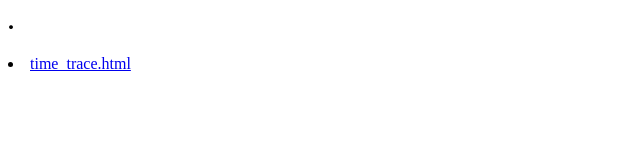
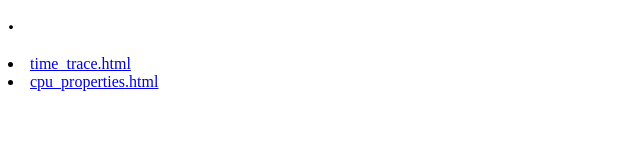
Before and after one commit to mfvalin/time-trace, a plain HTML site: page docs/index.html in a window 1280 px wide. Shown: the whole page, without its empty margins (0-640 px from the left). Drawn offline with Linux system fonts and the light colour scheme.

Commit message:
updated index

```diff
--- a/docs/index.html
+++ b/docs/index.html
@@ -4,6 +4,7 @@
 <h2>.</h2>
 <p>
     <li><a href="time_trace.html">time_trace.html</a></li>
+    <li><a href="cpu_properties.html">cpu_properties.html</a></li>
 </p>
 </body>
 </html>
```
